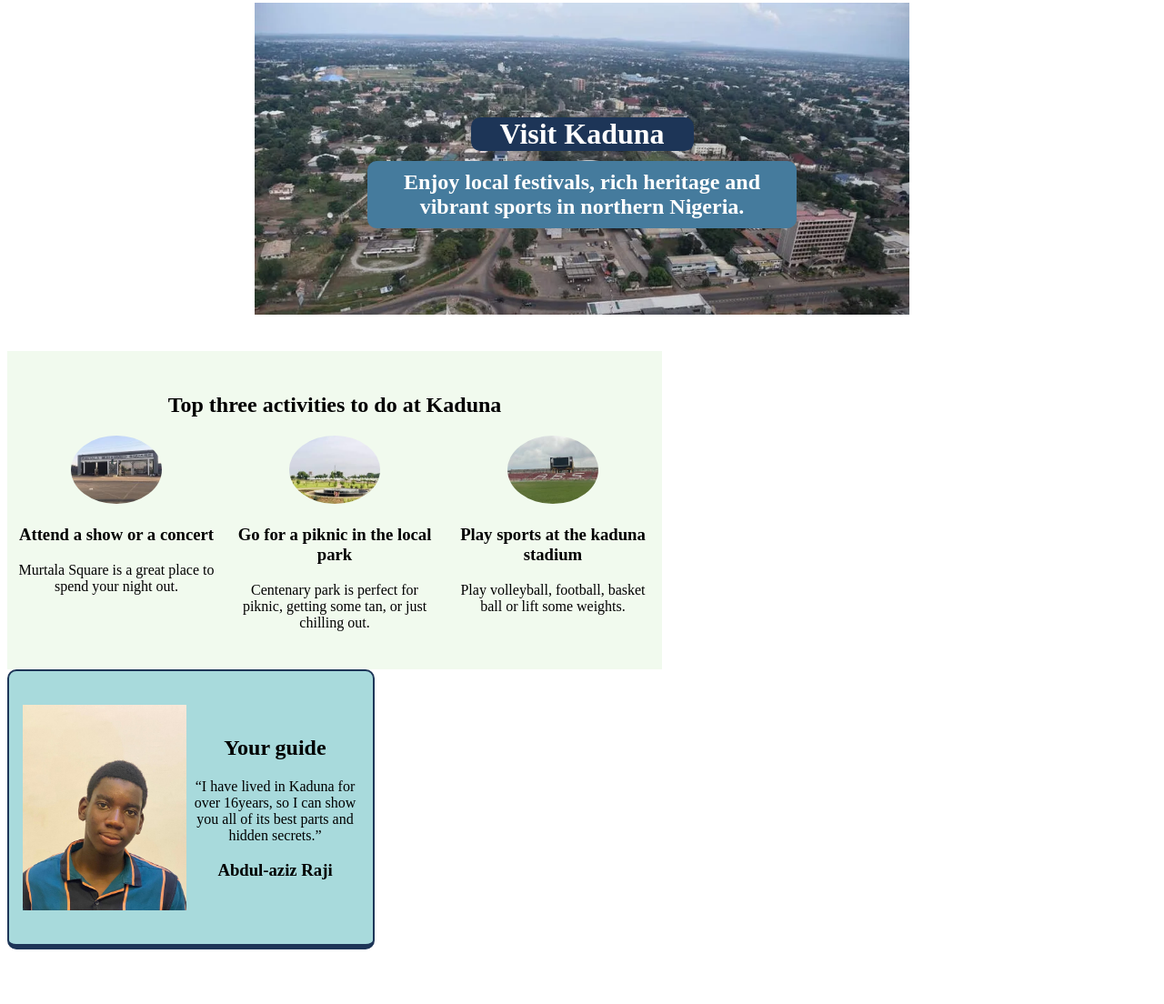
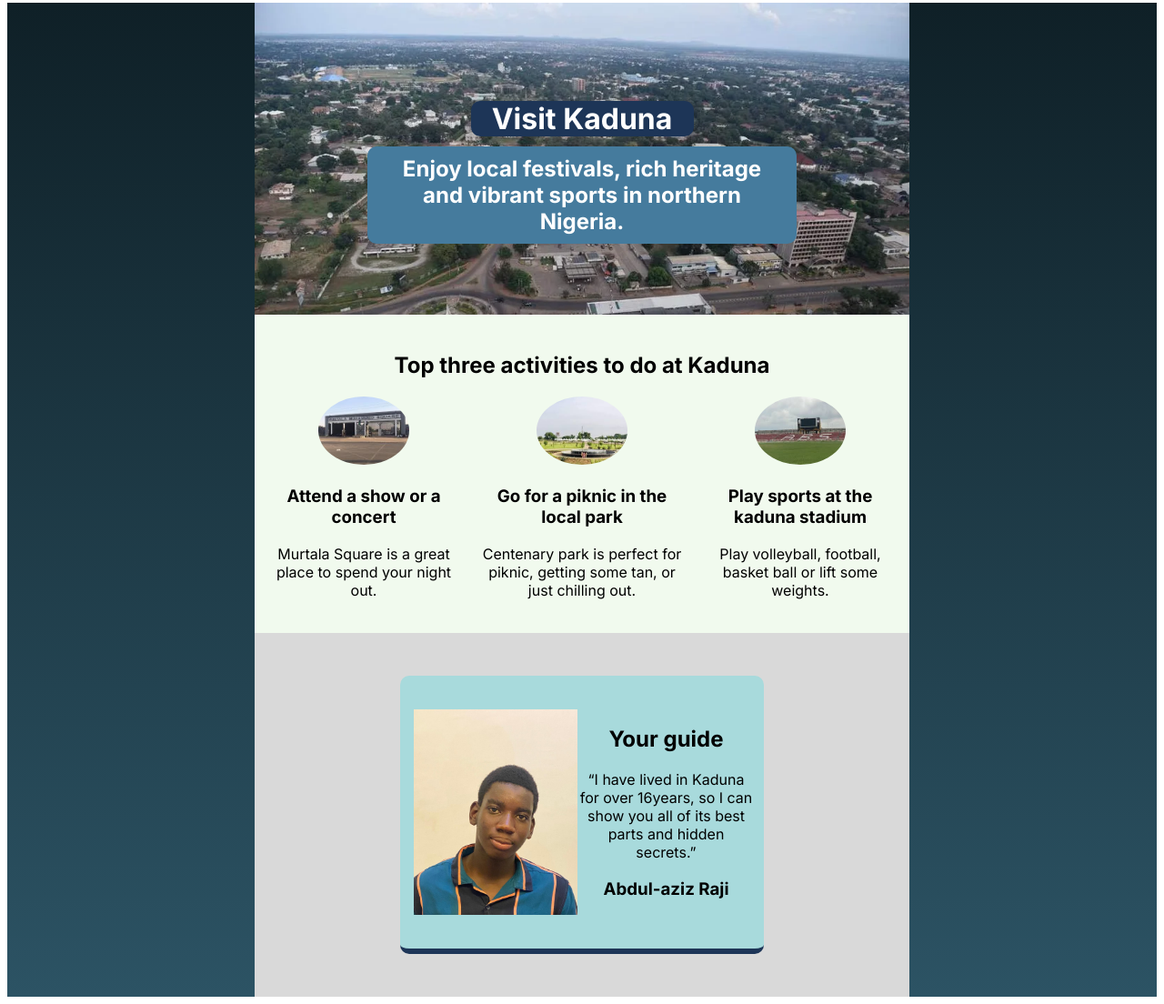
Before and after one commit to grainy2/Home-page-website-solo-project-, a plain HTML site: page index.html in a window 1280 px wide. Shown: the part 5-1109 px from the top of the page at 91% size. Before the commit the page ends 1057 px from the top, so only its background shows below. Drawn offline with Linux system fonts and the light colour scheme; a web font is replaced by a local one.

Commit message:
new-commit

```diff
--- a/index.html
+++ b/index.html
@@ -4,11 +4,14 @@
     <meta charset="UTF-8">
     <meta name="viewport" content="width=device-width, initial-scale=1.0">
     <title>Hometown Homepage</title>
+    <link rel="preconnect" href="https://fonts.googleapis.com">
+    <link rel="preconnect" href="https://fonts.gstatic.com" crossorigin>
+    <link href="https://fonts.googleapis.com/css2?family=Happy+Monkey&family=Inter:ital,opsz,wght@0,14..32,100..900;1,14..32,100..900&family=Orbitron:wght@400..900&family=Outfit:wght@100..900&display=swap" rel="stylesheet">
     <link rel="stylesheet" href="style.css">
 </head>
 
 <body>
-
+    <div id="center">
             <div class="container" id="hero">
             <h1>Visit Kaduna</h1>
             <h2 class="hero-text">Enjoy local festivals, rich heritage and vibrant sports in northern Nigeria.</h2>
@@ -47,6 +50,7 @@
         </div> -->
 
 
+        <div id="wrapper">
             <div id="middle">
             <img id="my-profile" src="imagess/mypic.jpg" alt="This isa picture of a boy Abdul-azizsmiling at the camera">
             <div class="word-container">
@@ -54,7 +58,7 @@
                 <p>“I have lived in Kaduna for over 16years, so I can show you all of its best parts and hidden secrets.”</p>
                 <h3>Abdul-aziz Raji</h3>
             </div>
-
+        </div>
     </div>
 
 </body>
--- a/style.css
+++ b/style.css
@@ -1,13 +1,19 @@
-
-/* Fura Da Nono, a millet-based drink with fermented cow's milk;
- Kilishi, a spicy, dried beef snack;
- Tuwo Shinkafa, a dense rice dish often served with various soups like the pumpkin-based Miyan Tanshe */
-
-/* ok exactly that but a picture of local foods like amala etc then hover on them to give some facts about them? break down how i do this very simply */
-
 .body{
     margin: none;
     text-align: center;
+    background: linear-gradient(#0F2027,#2C5364);
+    font-family:"Inter", sans-serif;
+}
+
+#center{
+    margin: none;
+    display: flex;
+    flex-direction: column;
+    align-items: center;
+    text-align: center;
+    font-family:"Inter", sans-serif;
+    background: linear-gradient( #0F2027, #2C5364);
+
 }
 
 /* HERO */
@@ -53,7 +59,6 @@ h1{
 #body-main{
     height: 350px;
     width: 720px;
-    margin-top: 40px;
     text-align: center;
     background-color: #F1FAEE;
     display: flex;
@@ -122,16 +127,25 @@ h1{
 
 /* End */
 
+#wrapper{
+    width: 720px;
+    height: 400px;
+    background-color: #d9d9d9;
+    display: flex;
+    justify-content: center;
+    align-items: center;
+
+}
+
 #middle{
-    border: 2px solid #1D3557;
     width: 400px;
     height: 300px;
     border-radius: 10px;
     text-align: center;
     display: flex;
-   align-items: center;
-   border-bottom: 6px solid #1D3557;
-   background-color: #A8DADC;
+    align-items: center;
+    border-bottom: 6px solid #1D3557;
+    background-color: #A8DADC;
 
 
 }
```
Lines whose indentation alone changed are shown as unchanged.
